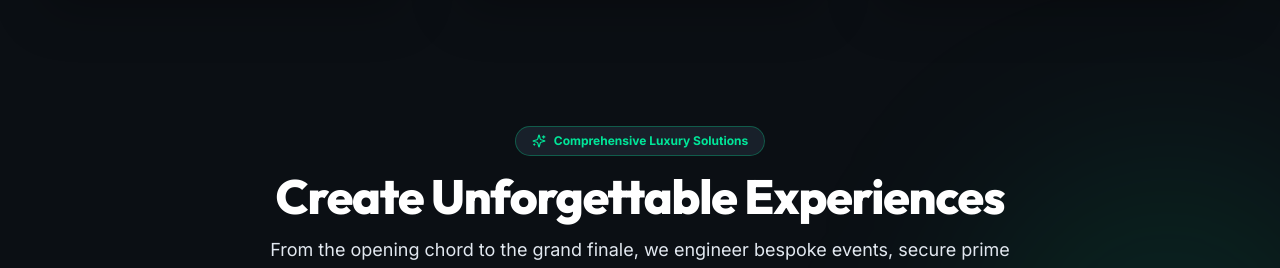
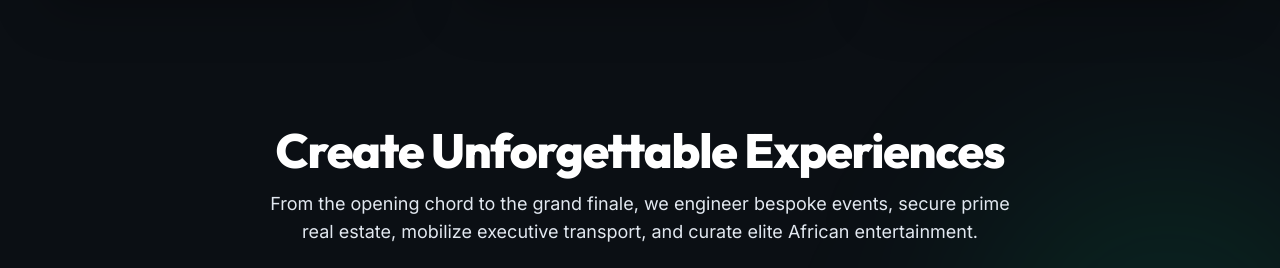
Before and after one commit to Chriseke234/biggestsocket, a Next.js app: page / in a window 1280 px wide. Shown: the part 1050-1318 px from the top of the page. Built offline with nearby package versions, Linux system fonts and the light colour scheme.

Commit message:
Remove Comprehensive Luxury Solutions pill from homepage services section

```diff
--- a/src/components/home/ServicesGrid.tsx
+++ b/src/components/home/ServicesGrid.tsx
@@ -29,7 +29,7 @@ export function ServicesGrid() {
   const [activeServiceModal, setActiveServiceModal] = useState<string | null>(null);
 
   return (
-    <section className="relative py-24 sm:py-32 bg-brand-cream overflow-hidden">
+    <section className="relative py-24 sm:py-32 bg-[#0B0F14] overflow-hidden">
       {/* Decorative background subtle watermark */}
       <div className="pointer-events-none absolute -right-20 top-40 h-96 w-96 rounded-full bg-brand-gold/10 blur-[100px]" />
       <div className="pointer-events-none absolute -left-20 bottom-20 h-96 w-96 rounded-full bg-brand-blue/5 blur-[100px]" />
@@ -37,11 +37,7 @@ export function ServicesGrid() {
       <div className="relative mx-auto max-w-7xl px-4 sm:px-6 lg:px-8">
         {/* Section Header */}
         <div className="mx-auto max-w-3xl text-center">
-          <div className="inline-flex items-center gap-2 rounded-full bg-[#18202A] px-4 py-1.5 text-xs font-bold text-brand-gold border border-brand-gold/30">
-            <Sparkles className="h-3.5 w-3.5 text-brand-gold" />
-            <span>Comprehensive Luxury Solutions</span>
-          </div>
-          <h2 className="mt-4 font-heading text-3xl font-extrabold text-white sm:text-5xl tracking-tight">
+          <h2 className="font-heading text-3xl font-extrabold text-white sm:text-5xl tracking-tight">
             Create Unforgettable Experiences
           </h2>
           <p className="mt-4 text-base sm:text-lg text-[#E2E8F0] leading-relaxed">
```
